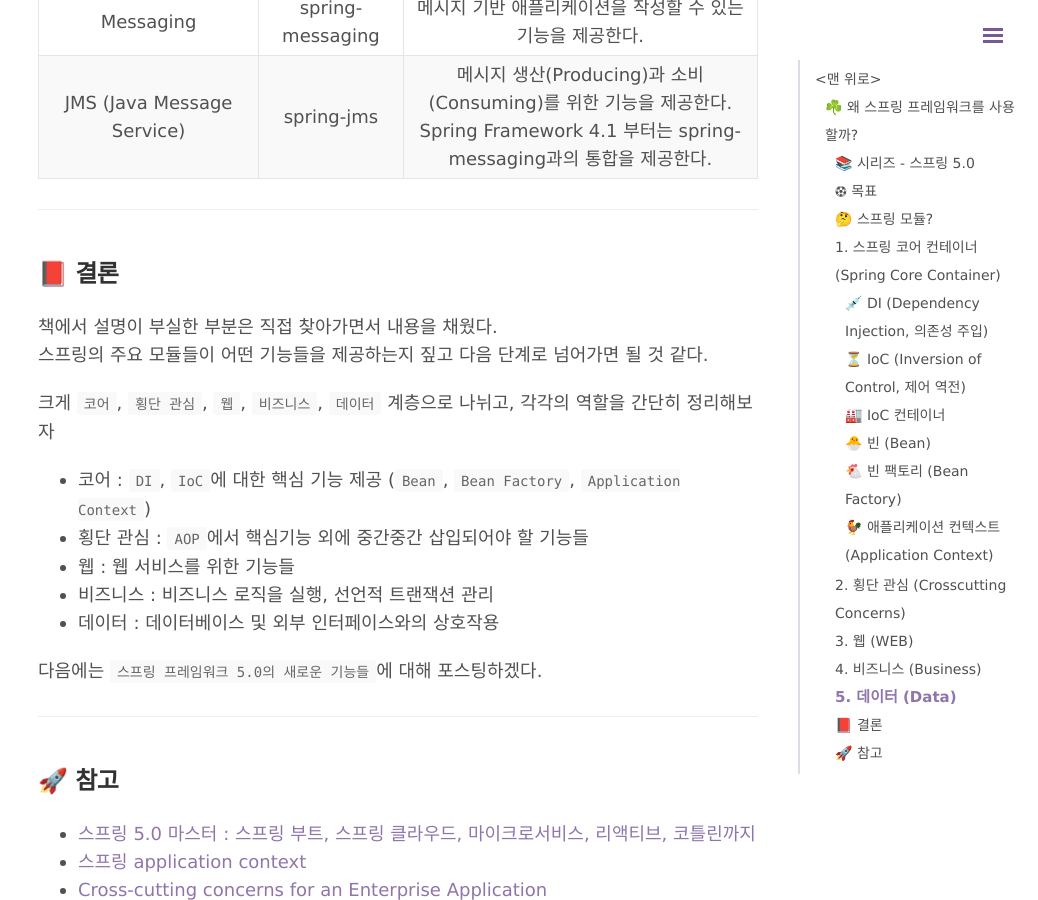
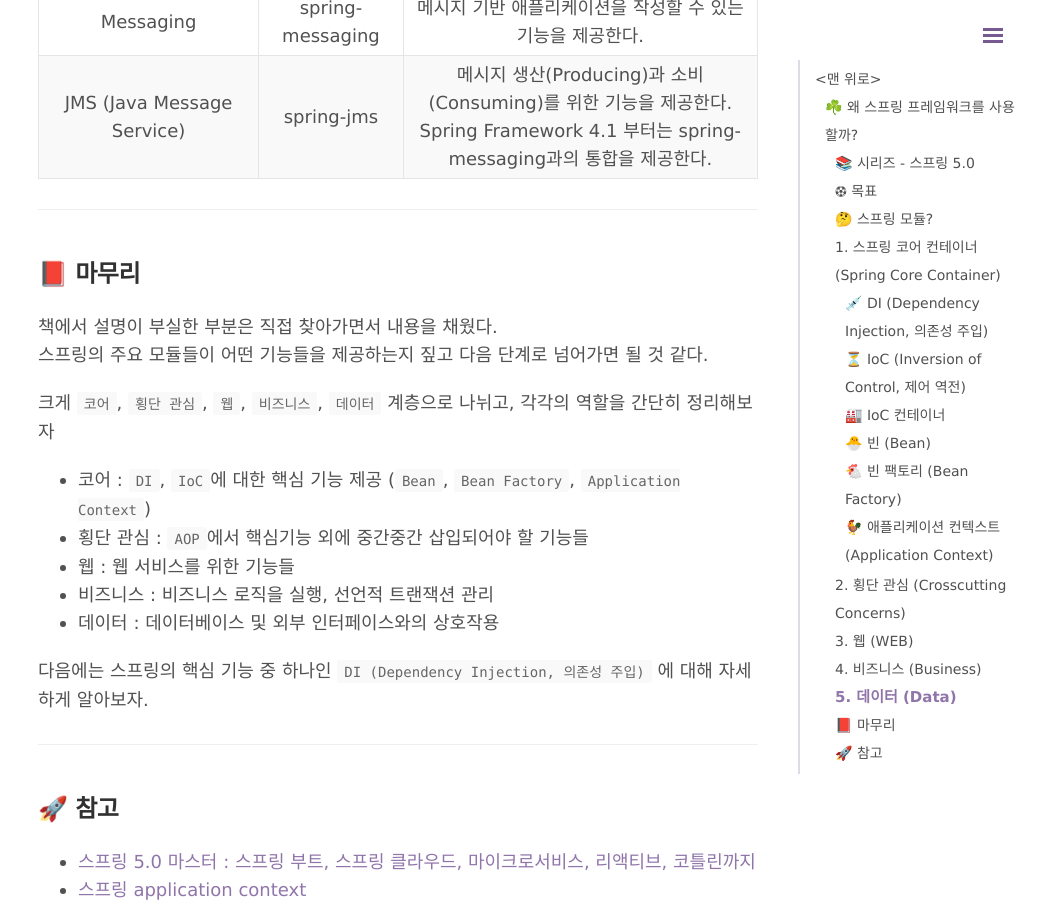
Before and after one commit to outstanding1301/outstanding1301.github.io, a Jekyll site: the page built from _posts/spring/2021-01-09-mastering-spring5-2.md, in a window 1280 px wide and 900 px high, scrolled down 5917 px. Shown: the whole window, without its empty margins (242-1280 px from the left). Built offline with Jekyll 4.4.1, drawn with Linux system fonts in a browser that asks for light colours; nearby versions of some CDN libraries; some web fonts are replaced; comment, search, counter and statistics services are not loaded.

Commit message:
docs: 결론 -> 마무리로 수정

```diff
--- a/_posts/spring/2021-01-08-mastering-spring5-1.md
+++ b/_posts/spring/2021-01-08-mastering-spring5-1.md
@@ -143,7 +143,7 @@
 > 책에서 예로든 것들은 어노테이션, 캐싱 API, 배치 애플리케이션 스펙, 마이크로서비스 아키텍처가 있는데,
 > 결론은 JavaEE보다 빠르게 지원했다 이므로, 굳이 정리 안했다.
 
-## 📕 결론
+## 📕 마무리
 왜 스프링 프레임워크를 사용하는가?
 > 기존 자바기반의 다른(EJB, JavaEE) 프레임워크들 보다
 > **테스트하기 쉽고**, **사용하기 간단하며**, **유연한 아키텍처를 가졌고**, **트렌드를 잘 반영**하기 때문이다.
--- a/_posts/spring/2021-01-09-mastering-spring5-2.md
+++ b/_posts/spring/2021-01-09-mastering-spring5-2.md
@@ -140,7 +140,7 @@
 ----
 
 
-## 📕 결론
+## 📕 마무리
 
 책에서 설명이 부실한 부분은 직접 찾아가면서 내용을 채웠다.
 스프링의 주요 모듈들이 어떤 기능들을 제공하는지 짚고 다음 단계로 넘어가면 될 것 같다.
@@ -152,7 +152,8 @@
 - 비즈니스 : 비즈니스 로직을 실행, 선언적 트랜잭션 관리
 - 데이터 : 데이터베이스 및 외부 인터페이스와의 상호작용
 
-다음에는 `스프링 프레임워크 5.0의 새로운 기능들`에 대해 포스팅하겠다.
+
+다음에는 스프링의 핵심 기능 중 하나인 `DI (Dependency Injection, 의존성 주입)` 에 대해 자세하게 알아보자.
 
 ----
 
```
